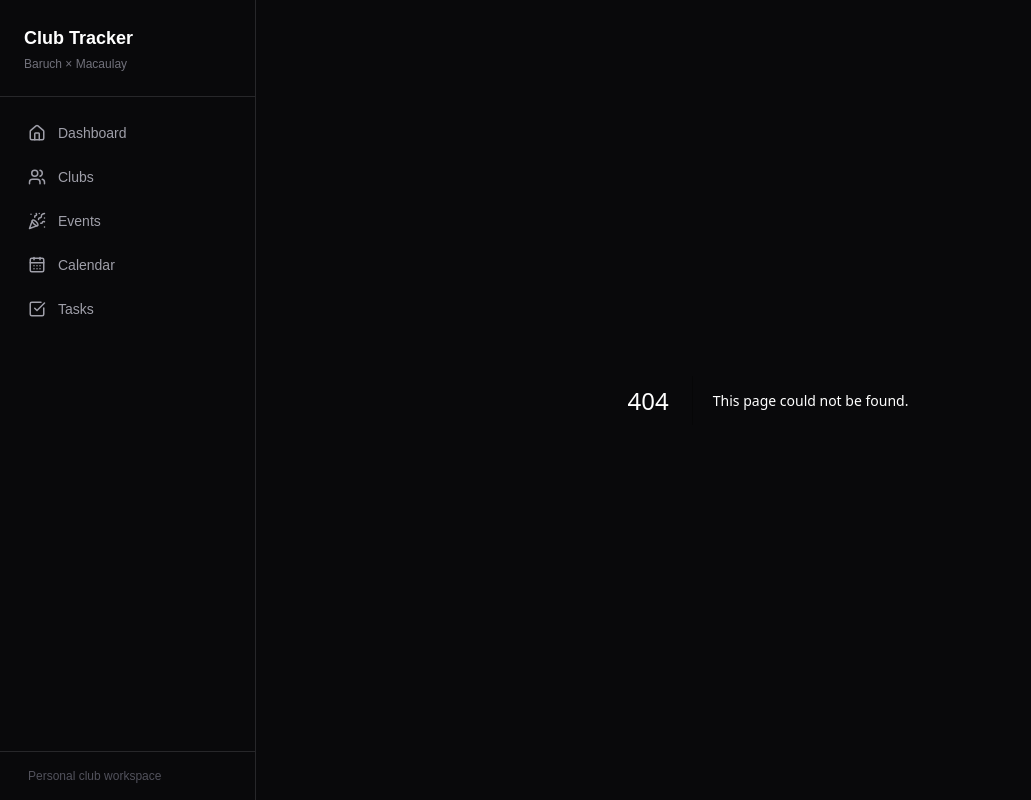
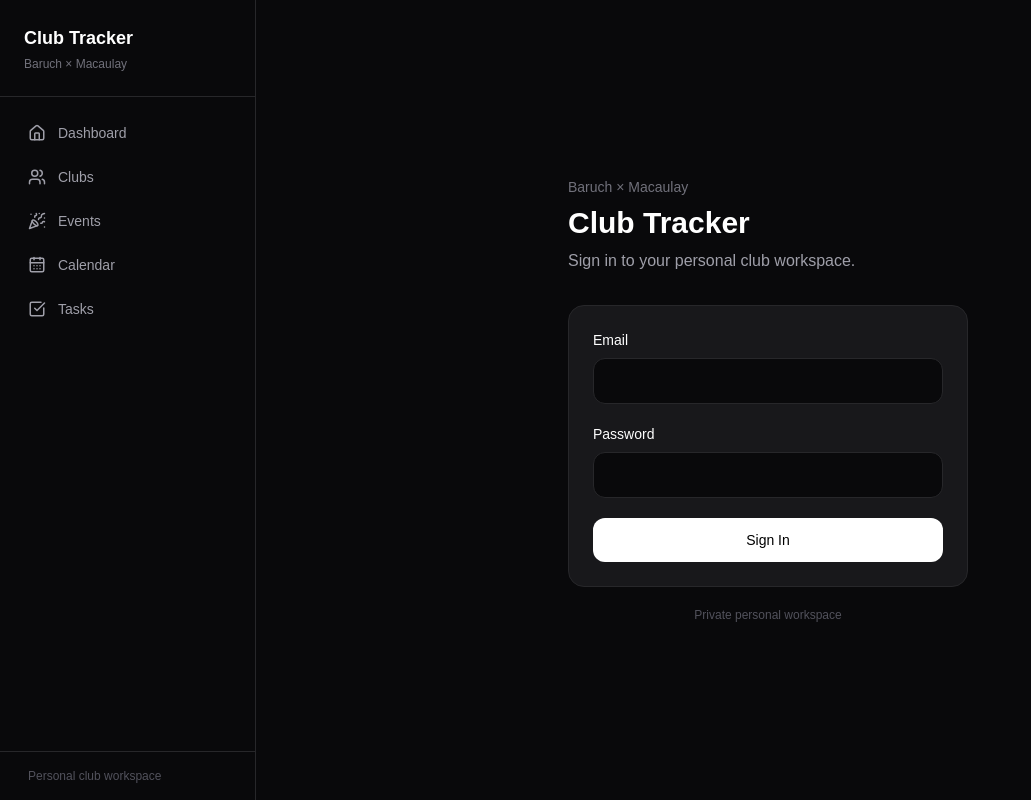
Before and after one commit to Maxy0519/club-tracker, a Next.js app: page /login in a window 1280 px wide. Before the commit this address had no page. Shown: the whole page, without its empty margins (0-1031 px from the left). Built offline with nearby package versions, Linux system fonts and the light colour scheme.

Commit message:
feat: add Supabase authentication

```diff
--- /dev/null
+++ b/app/login/page.tsx
@@ -0,0 +1,145 @@
+"use client";
+
+import {
+  FormEvent,
+  useState,
+} from "react";
+
+import { useRouter } from "next/navigation";
+
+import { createClient } from "@/lib/supabase/client";
+
+export default function LoginPage() {
+  const router = useRouter();
+
+  const [email, setEmail] =
+    useState("");
+
+  const [password, setPassword] =
+    useState("");
+
+  const [loading, setLoading] =
+    useState(false);
+
+  const [errorMessage, setErrorMessage] =
+    useState("");
+
+  async function handleSubmit(
+    event: FormEvent<HTMLFormElement>
+  ) {
+    event.preventDefault();
+
+    setLoading(true);
+    setErrorMessage("");
+
+    const supabase = createClient();
+
+    const { error } =
+      await supabase.auth.signInWithPassword({
+        email,
+        password,
+      });
+
+    if (error) {
+      setErrorMessage(error.message);
+      setLoading(false);
+      return;
+    }
+
+    router.replace("/clubs");
+    router.refresh();
+  }
+
+  return (
+    <div className="mx-auto flex min-h-screen max-w-md items-center px-6 py-12">
+      <div className="w-full">
+        <div className="mb-8">
+          <p className="text-sm text-zinc-500">
+            Baruch × Macaulay
+          </p>
+
+          <h1 className="mt-2 text-3xl font-bold">
+            Club Tracker
+          </h1>
+
+          <p className="mt-2 text-zinc-400">
+            Sign in to your personal club workspace.
+          </p>
+        </div>
+
+        <form
+          onSubmit={handleSubmit}
+          className="space-y-5 rounded-2xl border border-zinc-800 bg-zinc-900 p-6"
+        >
+          <div>
+            <label
+              htmlFor="email"
+              className="mb-2 block text-sm font-medium"
+            >
+              Email
+            </label>
+
+            <input
+              id="email"
+              type="email"
+              required
+              autoComplete="email"
+              value={email}
+              onChange={(event) =>
+                setEmail(
+                  event.target.value
+                )
+              }
+              className="w-full rounded-xl border border-zinc-800 bg-zinc-950 px-4 py-3 text-sm outline-none transition focus:border-zinc-600"
+            />
+          </div>
+
+          <div>
+            <label
+              htmlFor="password"
+              className="mb-2 block text-sm font-medium"
+            >
+              Password
+            </label>
+
+            <input
+              id="password"
+              type="password"
+              required
+              autoComplete="current-password"
+              value={password}
+              onChange={(event) =>
+                setPassword(
+                  event.target.value
+                )
+              }
+              className="w-full rounded-xl border border-zinc-800 bg-zinc-950 px-4 py-3 text-sm outline-none transition focus:border-zinc-600"
+            />
+          </div>
+
+          {errorMessage && (
+            <div className="rounded-xl border border-zinc-800 bg-zinc-950 px-4 py-3">
+              <p className="text-sm text-zinc-400">
+                {errorMessage}
+              </p>
+            </div>
+          )}
+
+          <button
+            type="submit"
+            disabled={loading}
+            className="w-full rounded-xl bg-white px-4 py-3 text-sm font-medium text-black transition hover:bg-zinc-200 disabled:cursor-not-allowed disabled:opacity-50"
+          >
+            {loading
+              ? "Signing in..."
+              : "Sign In"}
+          </button>
+        </form>
+
+        <p className="mt-5 text-center text-xs text-zinc-600">
+          Private personal workspace
+        </p>
+      </div>
+    </div>
+  );
+}
--- /dev/null
+++ b/lib/supabase/client.ts
@@ -0,0 +1,8 @@
+import { createBrowserClient } from "@supabase/ssr";
+
+export function createClient() {
+  return createBrowserClient(
+    process.env.NEXT_PUBLIC_SUPABASE_URL!,
+    process.env.NEXT_PUBLIC_SUPABASE_PUBLISHABLE_KEY!
+  );
+}
--- /dev/null
+++ b/lib/supabase/proxy.ts
@@ -0,0 +1,84 @@
+import { createServerClient } from "@supabase/ssr";
+import { NextResponse, type NextRequest } from "next/server";
+
+export async function updateSession(
+  request: NextRequest
+) {
+  let response = NextResponse.next({
+    request,
+  });
+
+  const supabase = createServerClient(
+    process.env.NEXT_PUBLIC_SUPABASE_URL!,
+    process.env.NEXT_PUBLIC_SUPABASE_PUBLISHABLE_KEY!,
+    {
+      cookies: {
+        getAll() {
+          return request.cookies.getAll();
+        },
+
+        setAll(cookiesToSet) {
+          cookiesToSet.forEach(
+            ({ name, value }) => {
+              request.cookies.set(name, value);
+            }
+          );
+
+          response = NextResponse.next({
+            request,
+          });
+
+          cookiesToSet.forEach(
+            ({ name, value, options }) => {
+              response.cookies.set(
+                name,
+                value,
+                options
+              );
+            }
+          );
+        },
+      },
+    }
+  );
+
+  const { data } =
+    await supabase.auth.getClaims();
+
+  const userId = data?.claims?.sub;
+
+  const pathname =
+    request.nextUrl.pathname;
+
+  const isLoginPage =
+    pathname.startsWith("/login");
+
+  const isAuthRoute =
+    pathname.startsWith("/auth");
+
+  // Not signed in:
+  // send protected pages to /login.
+  if (
+    !userId &&
+    !isLoginPage &&
+    !isAuthRoute
+  ) {
+    const url = request.nextUrl.clone();
+
+    url.pathname = "/login";
+
+    return NextResponse.redirect(url);
+  }
+
+  // Already signed in:
+  // don't show login page again.
+  if (userId && isLoginPage) {
+    const url = request.nextUrl.clone();
+
+    url.pathname = "/clubs";
+
+    return NextResponse.redirect(url);
+  }
+
+  return response;
+}
--- /dev/null
+++ b/lib/supabase/server.ts
@@ -0,0 +1,31 @@
+import { createServerClient } from "@supabase/ssr";
+import { cookies } from "next/headers";
+
+export async function createClient() {
+  const cookieStore = await cookies();
+
+  return createServerClient(
+    process.env.NEXT_PUBLIC_SUPABASE_URL!,
+    process.env.NEXT_PUBLIC_SUPABASE_PUBLISHABLE_KEY!,
+    {
+      cookies: {
+        getAll() {
+          return cookieStore.getAll();
+        },
+
+        setAll(cookiesToSet) {
+          try {
+            cookiesToSet.forEach(
+              ({ name, value, options }) => {
+                cookieStore.set(name, value, options);
+              }
+            );
+          } catch {
+            // Cookie writes may be unavailable inside
+            // certain Server Components.
+          }
+        },
+      },
+    }
+  );
+}
--- /dev/null
+++ b/proxy.ts
@@ -0,0 +1,15 @@
+import { type NextRequest } from "next/server";
+
+import { updateSession } from "@/lib/supabase/proxy";
+
+export async function proxy(
+  request: NextRequest
+) {
+  return await updateSession(request);
+}
+
+export const config = {
+  matcher: [
+    "/((?!_next/static|_next/image|favicon.ico|.*\\.(?:svg|png|jpg|jpeg|gif|webp)$).*)",
+  ],
+};
```
